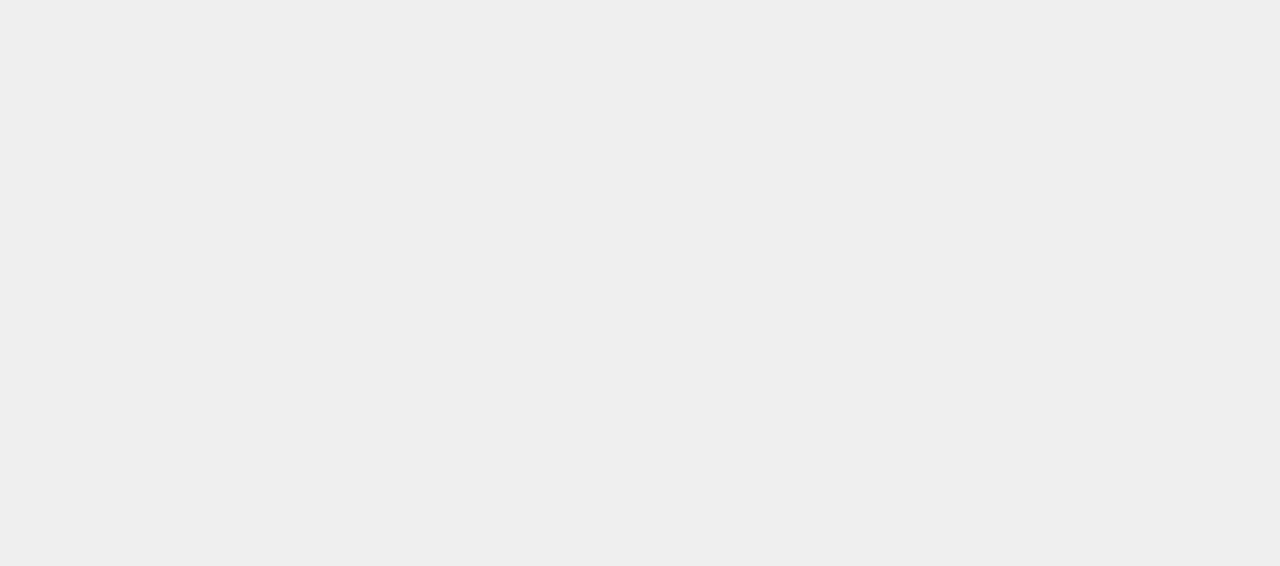
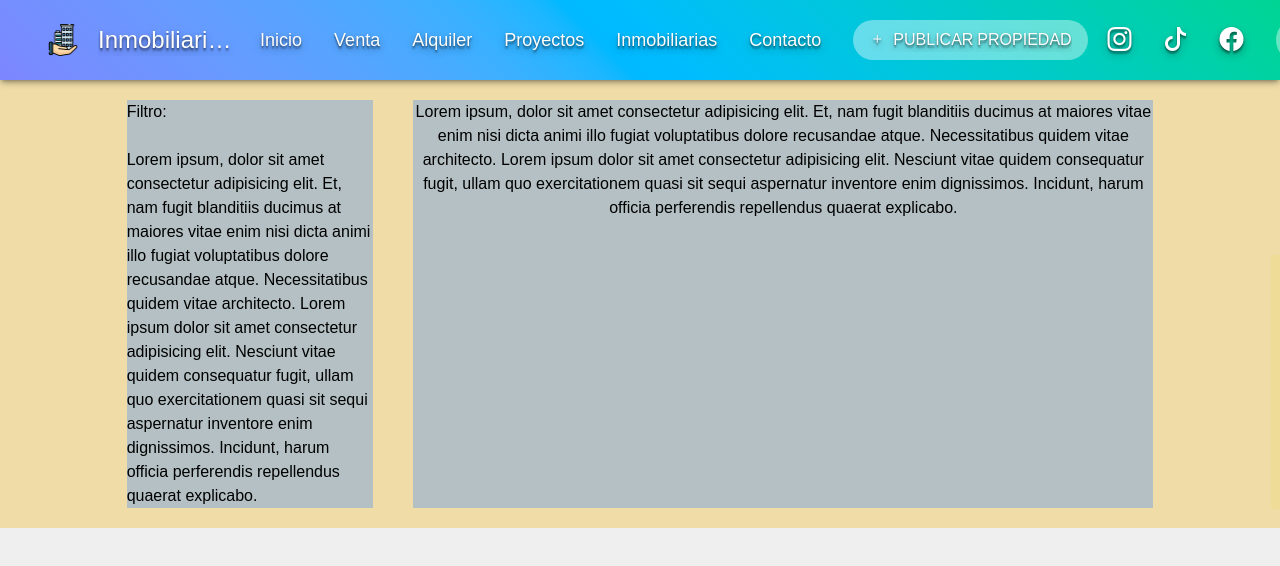
Before and after one commit to mauri1985/reactjs-project-landing, a React (Vite) app: page /listado in a window 1280 px wide. Before the commit this address had no page. Shown: the top 566 px of the page. Built offline with nearby package versions, Linux system fonts and the light colour scheme; a web font is replaced by a local one.

Commit message:
Se agrega nueva pagina de listado y navegacion mejorada con seleccion de navlink

```diff
--- a/src/App.jsx
+++ b/src/App.jsx
@@ -2,6 +2,7 @@ import Home from "./components/home/home";
 import Contacto from "./components/contacto/contacto";
 import MainLayout from "./components/MainLayout/MainLayout";
 import { Routes, Route } from "react-router-dom";
+import ListaAnuncios from "./components/ListaAnuncios/ListaAnuncios";
 
 function App() {
   return (
@@ -10,6 +11,7 @@ function App() {
         <Route path="/" element={<Home />} />
         <Route path="/home" element={<Home />} />
         <Route path="/contacto" element={<Contacto />} />
+        <Route path="/listado" element={<ListaAnuncios />} />
       </Route>
     </Routes>
   );
--- a/src/Datos/Datos.js
+++ b/src/Datos/Datos.js
@@ -7,7 +7,9 @@ const DATOS_PRUEBA = [
     calle: "Av. Mariscal Francisco Solano Lopez",
     nro_puerta: "1781 bis",
     nro_apartamento: 104,
-    operaciones: { venta: true, alquier: true, alq_temporada: true },
+    venta: true,
+    alquiler_anual: true,
+    alquiler_temporada: true,
     fotos: "",
     estado: "Pasable",
     dormitorios: 2,
--- a/src/components/ListaAnuncios/ListaAnuncios.jsx
+++ b/src/components/ListaAnuncios/ListaAnuncios.jsx
@@ -1,7 +1,40 @@
-import React from "react";
+import { useState, useRef, useEffect } from "react";
+import { useSearchParams } from "react-router-dom";
 
-const ListaAnuncios = () => {
-  return <div>Anuncios</div>;
-};
+export default function ListaAnuncios() {
+  const [params] = useSearchParams();
+  const operacion = params.get("operacion");
 
-export default ListaAnuncios;
+  return (
+    <>
+      <div class="flex flex-row bg-yellow-500/30 justify-center">
+        <div class="w-5/6">
+          <div className="flex flex-row">
+            <div class="lg:w-2/6 max-w-[300px] bg-blue-500/30 m-5 ">
+              Filtro: {operacion} <br />
+              <br />
+              Lorem ipsum, dolor sit amet consectetur adipisicing elit. Et, nam
+              fugit blanditiis ducimus at maiores vitae enim nisi dicta animi
+              illo fugiat voluptatibus dolore recusandae atque. Necessitatibus
+              quidem vitae architecto. Lorem ipsum dolor sit amet consectetur
+              adipisicing elit. Nesciunt vitae quidem consequatur fugit, ullam
+              quo exercitationem quasi sit sequi aspernatur inventore enim
+              dignissimos. Incidunt, harum officia perferendis repellendus
+              quaerat explicabo.
+            </div>
+            <div class="w-full bg-blue-500/30 text-center m-5 ">
+              Lorem ipsum, dolor sit amet consectetur adipisicing elit. Et, nam
+              fugit blanditiis ducimus at maiores vitae enim nisi dicta animi
+              illo fugiat voluptatibus dolore recusandae atque. Necessitatibus
+              quidem vitae architecto. Lorem ipsum dolor sit amet consectetur
+              adipisicing elit. Nesciunt vitae quidem consequatur fugit, ullam
+              quo exercitationem quasi sit sequi aspernatur inventore enim
+              dignissimos. Incidunt, harum officia perferendis repellendus
+              quaerat explicabo.
+            </div>
+          </div>
+        </div>
+      </div>
+    </>
+  );
+}
--- a/src/components/navbar/navbar.jsx
+++ b/src/components/navbar/navbar.jsx
@@ -1,9 +1,13 @@
 import React from "react";
 import Logo from "../../assets/Logo.png";
 import { useState } from "react";
-import { Link } from "react-router-dom";
+import { NavLink, useLocation } from "react-router-dom";
 
 const Navbar = () => {
+  const location = useLocation();
+  const params = new URLSearchParams(location.search);
+  const operacionActual = params.get("operacion");
+
   const [isOpen, setIsOpen] = useState(false);
 
   const toggleMenu = () => {
@@ -19,22 +23,25 @@ const Navbar = () => {
     {
       id: 2,
       title: "Venta",
-      to: "/home",
+      to: "/listado?operacion=venta",
+      operacion: "venta",
     },
     {
       id: 3,
       title: "Alquiler",
-      to: "/home",
+      to: "/listado?operacion=alquiler",
+      operacion: "alquiler",
     },
     {
       id: 4,
       title: "Proyectos",
-      to: "/home",
+      to: "/listado?operacion=proyecto",
+      operacion: "proyecto",
     },
     {
       id: 5,
       title: "Inmobiliarias",
-      to: "/home",
+      to: "/",
     },
     {
       id: 6,
@@ -90,16 +97,30 @@ const Navbar = () => {
         {/* Enlances */}
         <div className="hidden lg:block mr-5">
           <ul className="flex sm:space-x-8 space-x-4 text-white items-center">
-            {navbarLinks.map((link) => (
-              <li key={link.id}>
-                <Link
-                  to={link.to}
-                  className="sm:text-lg text-sm transition-transform hover:scale-110 transform inline-block duration-300 text-shadow-lg/30"
-                >
-                  {link.title}
-                </Link>
-              </li>
-            ))}
+            {navbarLinks.map((link) => {
+              const isQueryLink = !!link.operacion;
+
+              const isQueryActive =
+                isQueryLink &&
+                location.pathname === "/listado" &&
+                operacionActual === link.operacion;
+
+              return (
+                <li key={link.id}>
+                  <NavLink
+                    to={link.to}
+                    className={({ isActive }) => {
+                      const active = isQueryLink ? isQueryActive : isActive;
+
+                      return `sm:text-lg text-sm transition-transform hover:scale-110 transform inline-block duration-300 text-shadow-lg/30 text-white
+                ${active ? "font-bold underline underline-offset-8" : ""}`;
+                    }}
+                  >
+                    {link.title}
+                  </NavLink>
+                </li>
+              );
+            })}
             <li className="flex items-center">
               <a
                 title="PUBLICAR PROPIEDAD"
```
